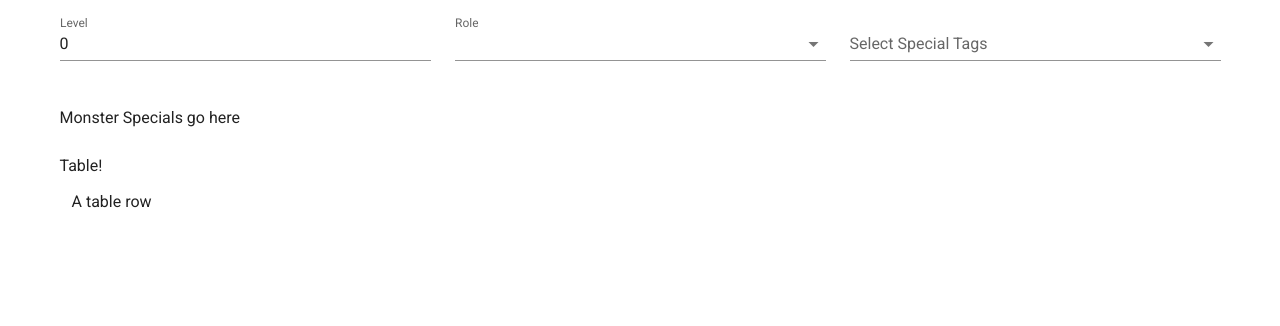
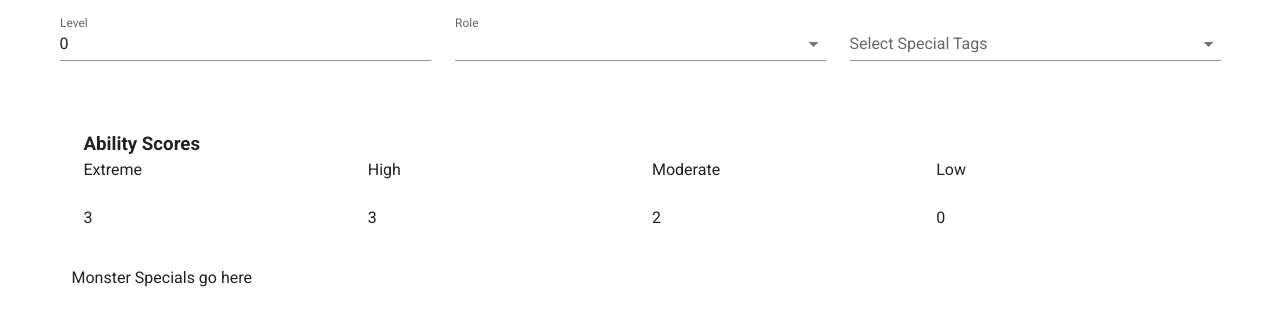
Before and after one commit to allens1015/2emonsterroles, a Vue app: page / in a window 1280 px wide. Shown: the top 326 px of the page. Built offline with nearby package versions, Linux system fonts and the light colour scheme.

Commit message:
ok the filtering works, don't blow it up

```diff
--- a/src/App.vue
+++ b/src/App.vue
@@ -2,26 +2,21 @@
   <v-app>
     <v-main>
       <OptionSelections />
-      <MonsterSpecials />
-      <Table />
+      <Results />
     </v-main>
   </v-app>
 </template>
 
 <script>
-// import HelloWorld from './components/HelloWorld';
-import MonsterSpecials from './components/MonsterSpecials';
 import OptionSelections from './components/OptionSelections';
-import Table from './components/Table';
+import Results from './components/Results';
 
 export default {
   name: 'App',
 
   components: {
-    // HelloWorld,
-    MonsterSpecials,
     OptionSelections,
-    Table
+    Results
   },
 
   data: () => ({
--- a/src/components/OptionSelections.vue
+++ b/src/components/OptionSelections.vue
@@ -8,6 +8,7 @@
           label="Level"
           min="-1"
           max="24"
+          v-model="monsterRoles.selectedLevel"
         ></v-text-field>
       </v-col>
       <v-col>
@@ -23,6 +24,7 @@
           :items="monsterRoles.distinctTags"
           label="Select Special Tags"
           multiple
+          clearable
         ></v-combobox>
       </v-col>
     </v-row>
--- /dev/null
+++ b/src/components/Results.vue
@@ -0,0 +1,24 @@
+<template>
+  <v-container>
+    <TableList />
+    <MonsterSpecials />
+  </v-container>
+</template>
+
+<script>
+import monsterRoles from "../models/monsterRoles";
+import TableList from "./TableList";
+import MonsterSpecials from "./MonsterSpecials";
+
+export default ({
+  name: "Results",
+  components: {
+    TableList,
+    MonsterSpecials
+  },
+  data: () => ({
+    // models
+    monsterRoles
+  })
+})
+</script>
--- a/src/components/Table.vue
+++ b/src/components/Table.vue
@@ -1,22 +1,72 @@
 <template>
   <v-container>
-    Table!
-    <TableRow />
+    <h3>Ability Scores</h3>
+    <v-row>
+      <v-col
+        v-for="(header,i) in headers"
+        :key="i"
+      >
+        {{ header }}
+      </v-col>
+    </v-row>
+    <v-row
+      v-for="(row,i) in tableData"
+      :key="i"
+    >
+      <v-col
+        v-show="(i-1) == monsterRoles.selectedLevel"
+        v-for="(col,j) in row"
+        :key="j"
+      >
+        {{ col }}
+      </v-col>
+    </v-row>
+
+
+    <!-- {{ headers }}
+    {{ getTableData() }}
+    {{ tableType }} -->
   </v-container>
 </template>
 
 <script>
 import monsterRoles from "../models/monsterRoles";
-import TableRow from "./TableRow";
 
 export default ({
   name: "Table",
-  components: {
-    TableRow
-  },
+  props: ["tableTypeIn"],
   data: () => ({
     // models
-    monsterRoles
-  })
+    monsterRoles,
+    tableType: "stats",
+    headers: ["Extreme","High","Moderate","Low","Terrible"],
+    tableData: []
+  }),
+  mounted() {
+    // let headers = this.defaultHeaders;
+    const tableData = monsterRoles[this.tableType];
+    this.tableData = tableData;
+    if(tableData[0].length == 4) {
+      this.headers.pop();
+    }
+    if(this.tableType == "spellAttack" || this.tableType == "spellDC") {
+      if(tableData[0].length == 3) {
+        this.headers.pop();
+      }
+    }
+    else {
+      if(tableData[0].length == 3) {
+        this.headers.shift();
+      }
+    }
+    if(tableData[0].length == 2) {
+      this.headers = ["Maximum","Minimum"]
+    }
+  },
+  methods: {
+    getTableData() {
+      return monsterRoles[this.tableType];
+    }
+  }
 })
 </script>
--- a/src/components/TableRow.vue
+++ b/src/components/TableList.vue
@@ -1,14 +1,19 @@
 <template>
   <v-container>
-    A table row
+    <!-- <Table /> -->
+    <Table tableTypeIn="stats" />
   </v-container>
 </template>
 
 <script>
 import monsterRoles from "../models/monsterRoles";
+import Table from "./Table";
 
 export default ({
-  name: "TableRow",
+  name: "TableList",
+  components: {
+    Table
+  },
   data: () => ({
     // models
     monsterRoles
--- a/src/models/monsterRoles.js
+++ b/src/models/monsterRoles.js
@@ -1,4 +1,5 @@
 import monsterSpecials from "../assets/monsterSpecials.json";
+import monsterStats from "../assets/monsterStats.json";
 
 class MonsterRoles {
   constructor() {
@@ -7,6 +8,18 @@ class MonsterRoles {
     this.specialList = [];
     this.comboboxContents = [];
     this.distinctTags = [];
+    this.stats= monsterStats.stats;
+    this.ac= monsterStats.ac;
+    this.hp= monsterStats.hp;
+    this.perception= monsterStats.perception;
+    this.resistAndWeakness= monsterStats.resistAndWeakness;
+    this.safeItemLevel= monsterStats.safeItemLevel;
+    this.saves= monsterStats.saves;
+    this.skills= monsterStats.skills;
+    this.spellAttack= monsterStats.spellAttack;
+    this.spellDC= monsterStats.spellDC;
+    this.attacks= monsterStats.strikeAttack;
+    this.damage= monsterStats.strikeDamage;
   }
 
   getDistinctTags() {
```
Also changed, not shown: src/assets/monsterStats.json (+1 -1 lines).
